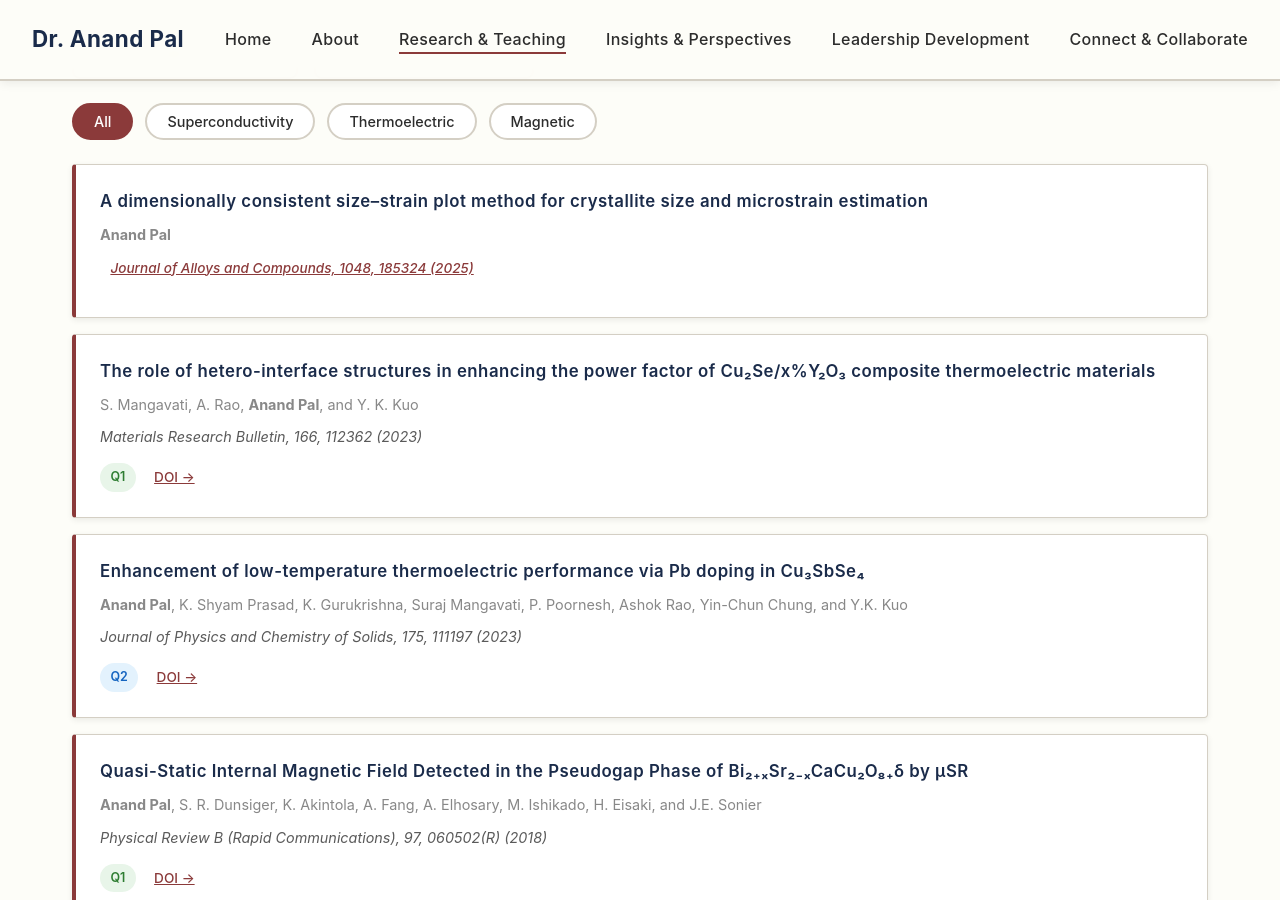
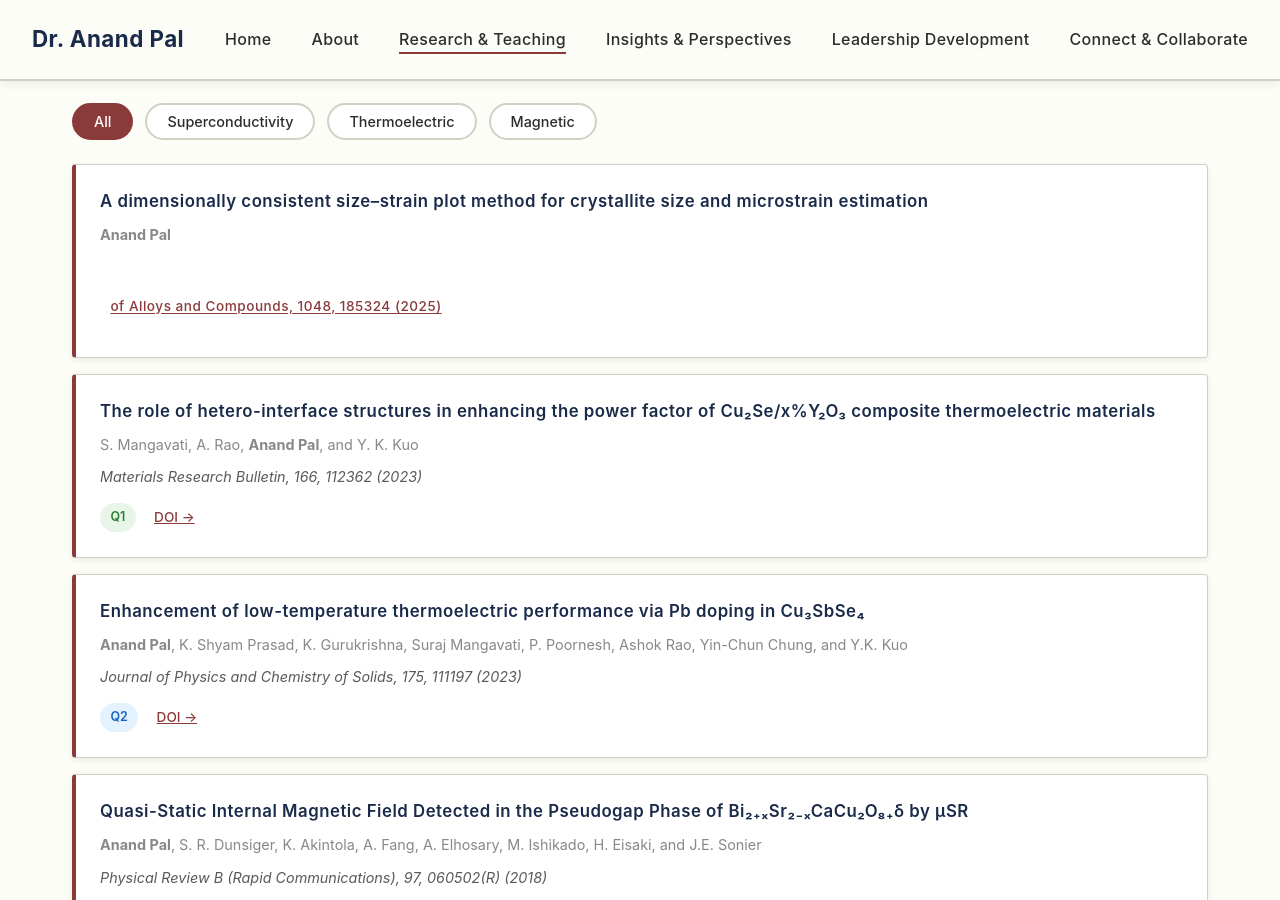
Before and after one commit to anandpal-in/anandpal-in.github.io, a Jekyll site: the page built from publications/index.html, in a window 1280 px wide and 900 px high, scrolled down 380 px. Built offline with Jekyll 4.4.1, drawn with Linux system fonts in a browser that asks for light colours.

Commit message:
updated journal title

```diff
--- a/publications/index.html
+++ b/publications/index.html
@@ -47,7 +47,7 @@
                     <div class="pub-item" data-pub-cat="q1">
                         <h4>A dimensionally consistent size–strain plot method for crystallite size and microstrain estimation</h4>
                         <p class="pub-authors"><strong>Anand Pal</strong></p>
-                        <p class="pub-journal"><a href="https://doi.org/10.1016/j.jallcom.2025.185324" target="_blank" class="pub-badge badge-doi">Journal of Alloys and Compounds, 1048, 185324 (2025)</a></p>
+                        <p class="pub-journal"><a href="https://doi.org/10.1016/j.jallcom.2025.185324" target="_blank" class="pub-badge badge-doi"><h5> of Alloys and Compounds, 1048, 185324 (2025)</h5></a></p>
                         <!-- <div class="pub-badges">
                             <span class="pub-badge badge-q1">Q1</span> -->
                             <!-- <a href="https://doi.org/10.1016/j.jallcom.2025.185324" target="_blank" class="pub-badge badge-doi">10.1016/j.jallcom.2025.185324</a>
```
